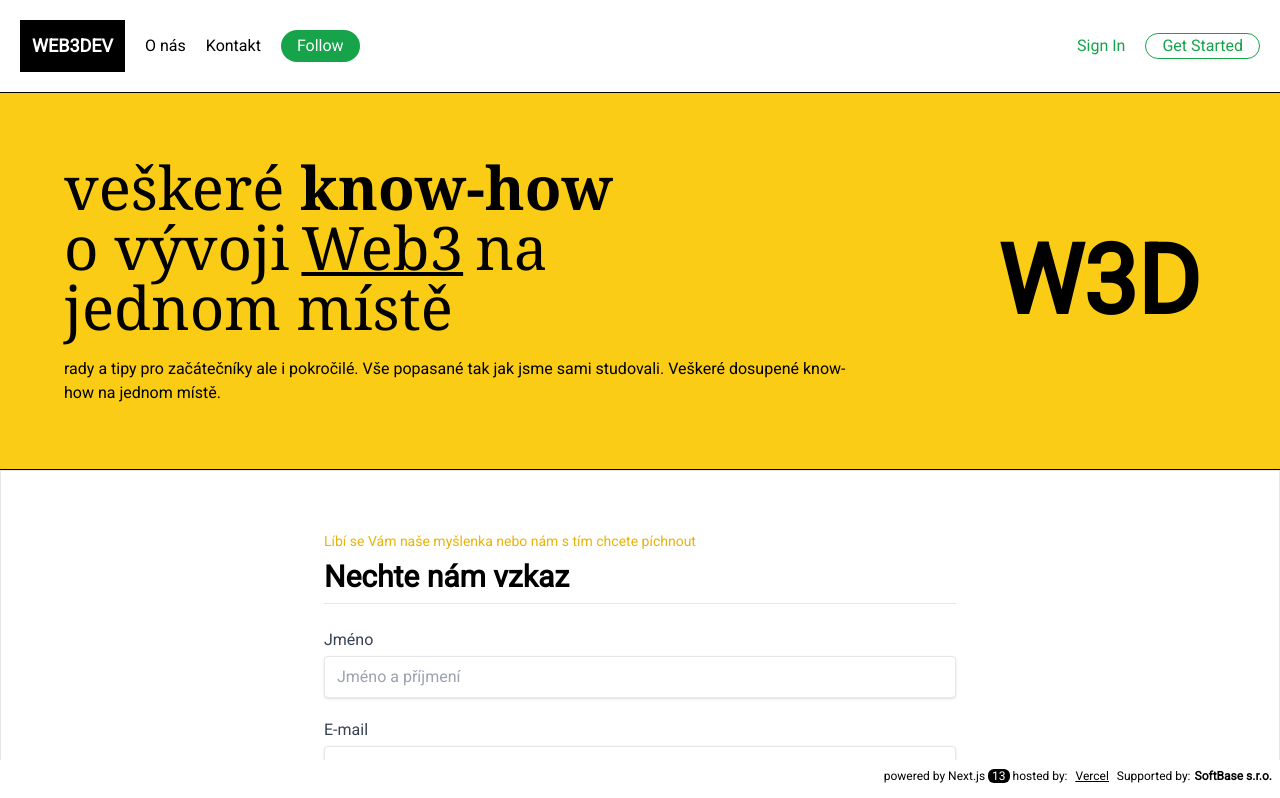
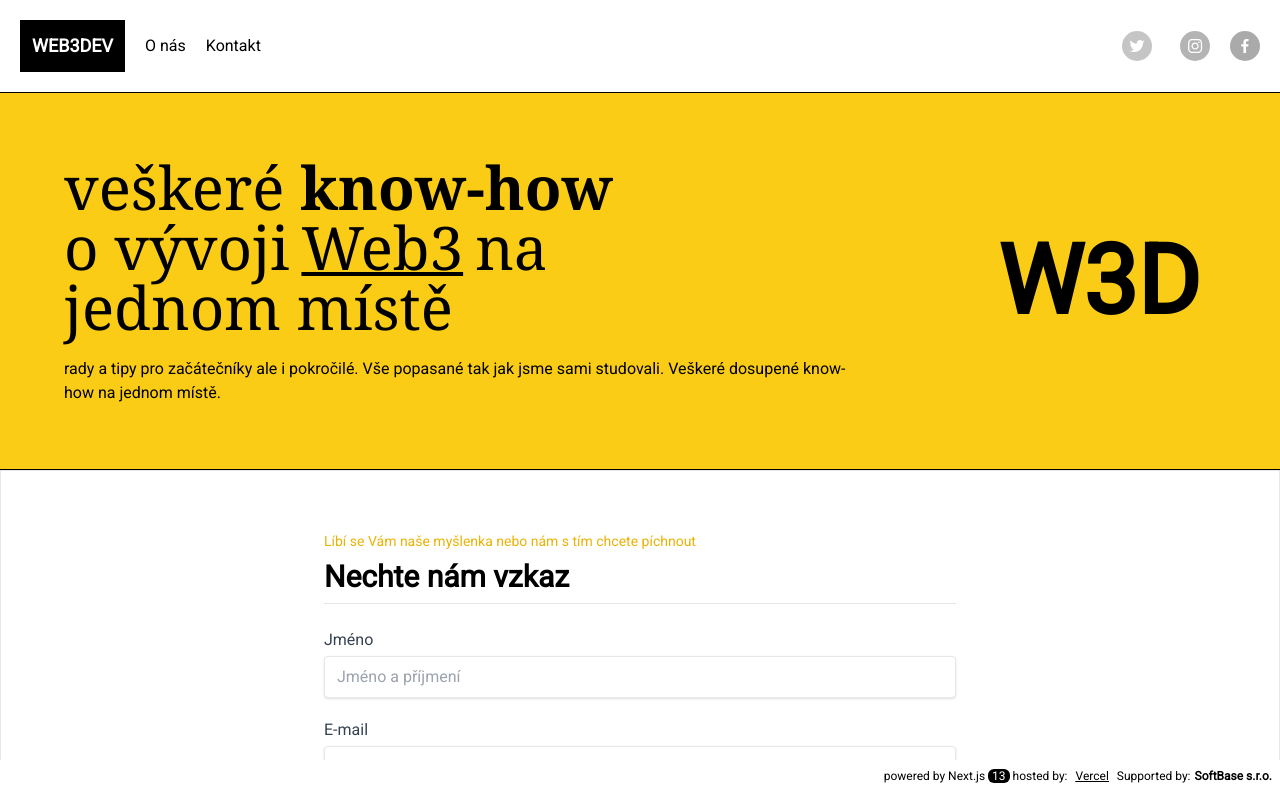
Before and after one commit to pdovhomilja/web3dev.cz, a Next.js app: page /contact in a window 1280 px wide. Shown: the top 798 px of the page. Built offline with nearby package versions, Linux system fonts and the light colour scheme.

Commit message:
Add socials

```diff
--- a/components/Header.tsx
+++ b/components/Header.tsx
@@ -1,6 +1,7 @@
 import Image from "next/image";
 import Link from "next/link";
 import React from "react";
+import { SocialIcon } from "react-social-icons";
 
 type Props = {};
 
@@ -18,16 +19,30 @@ function Header({}: Props) {
           <h3>
             <Link href="/contact"> Kontakt</Link>
           </h3>
-          <h3 className="text-white bg-green-600 px-4 py-1 rounded-full">
-            Follow
-          </h3>
         </div>
       </div>
       <div className="flex items-center space-x-5 text-green-600">
-        <h3 className="">Sign In</h3>
-        <h3 className="border px-4 rounded-full border-green-600">
-          Get Started
-        </h3>
+        <div className="mr-2">
+          <SocialIcon
+            className="grayscale opacity-50 hover:opacity-100"
+            style={{ height: 30, width: 30 }}
+            url="https://twitter.com/Web3devCZ"
+          />
+        </div>
+        <div className="mr-2">
+          <SocialIcon
+            className="grayscale opacity-50 hover:opacity-100"
+            style={{ height: 30, width: 30 }}
+            url="https://www.instagram.com/web3dev.cz/"
+          />
+        </div>
+        <div className="mr-2">
+          <SocialIcon
+            className="grayscale opacity-50 hover:opacity-100"
+            style={{ height: 30, width: 30 }}
+            url="https://www.facebook.com/profile.php?id=100088223800566"
+          />
+        </div>
       </div>
     </header>
   );
--- a/package.json
+++ b/package.json
@@ -17,7 +17,8 @@
     "react": "18.2.0",
     "react-dom": "18.2.0",
     "react-hook-form": "^7.39.5",
-    "react-portable-text": "^0.5.1"
+    "react-portable-text": "^0.5.1",
+    "react-social-icons": "^5.15.0"
   },
   "devDependencies": {
     "@types/node": "18.11.3",
```
Also changed, not shown: 1 other file (tests, documents, lock files or other folders).
